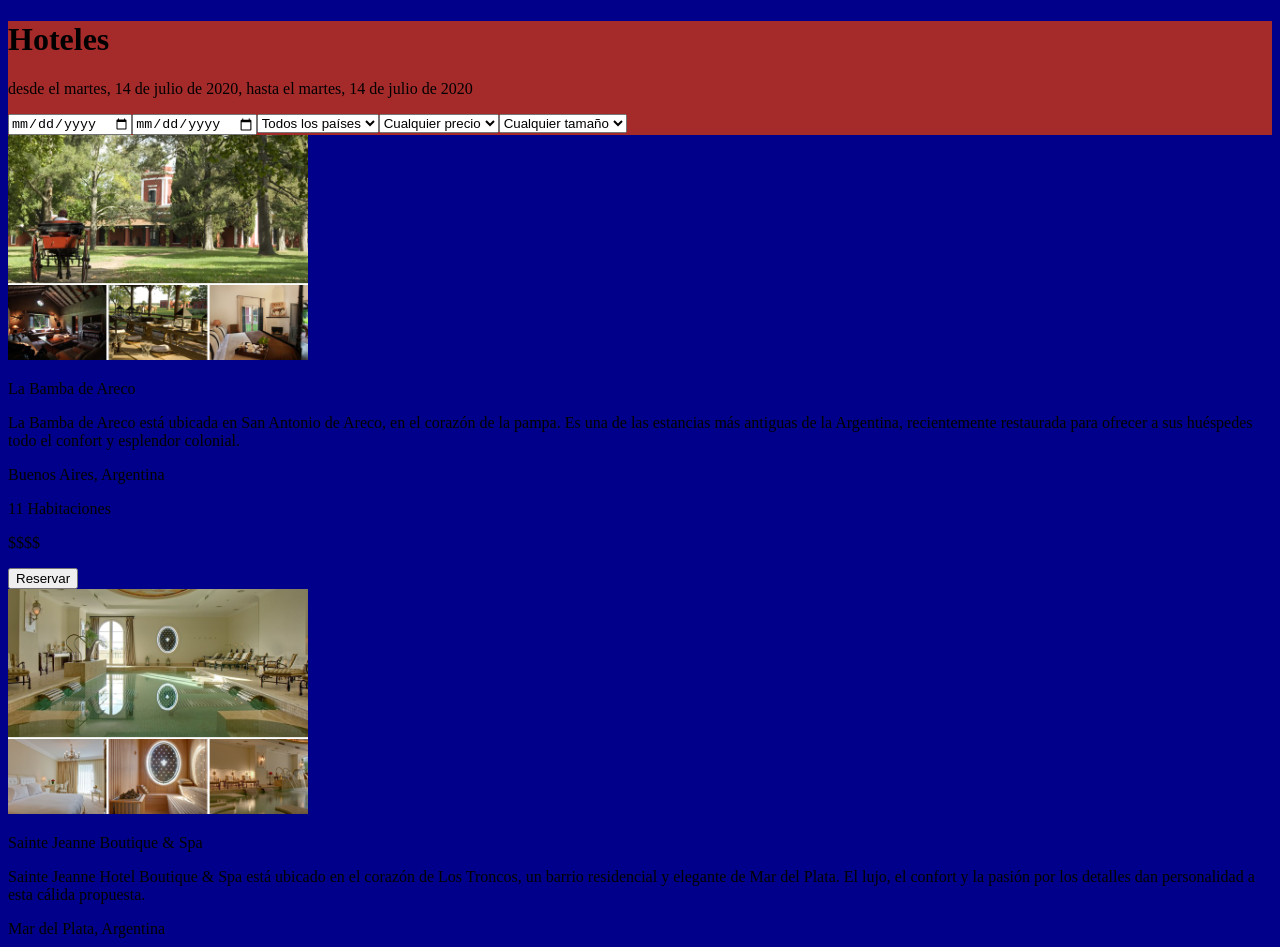
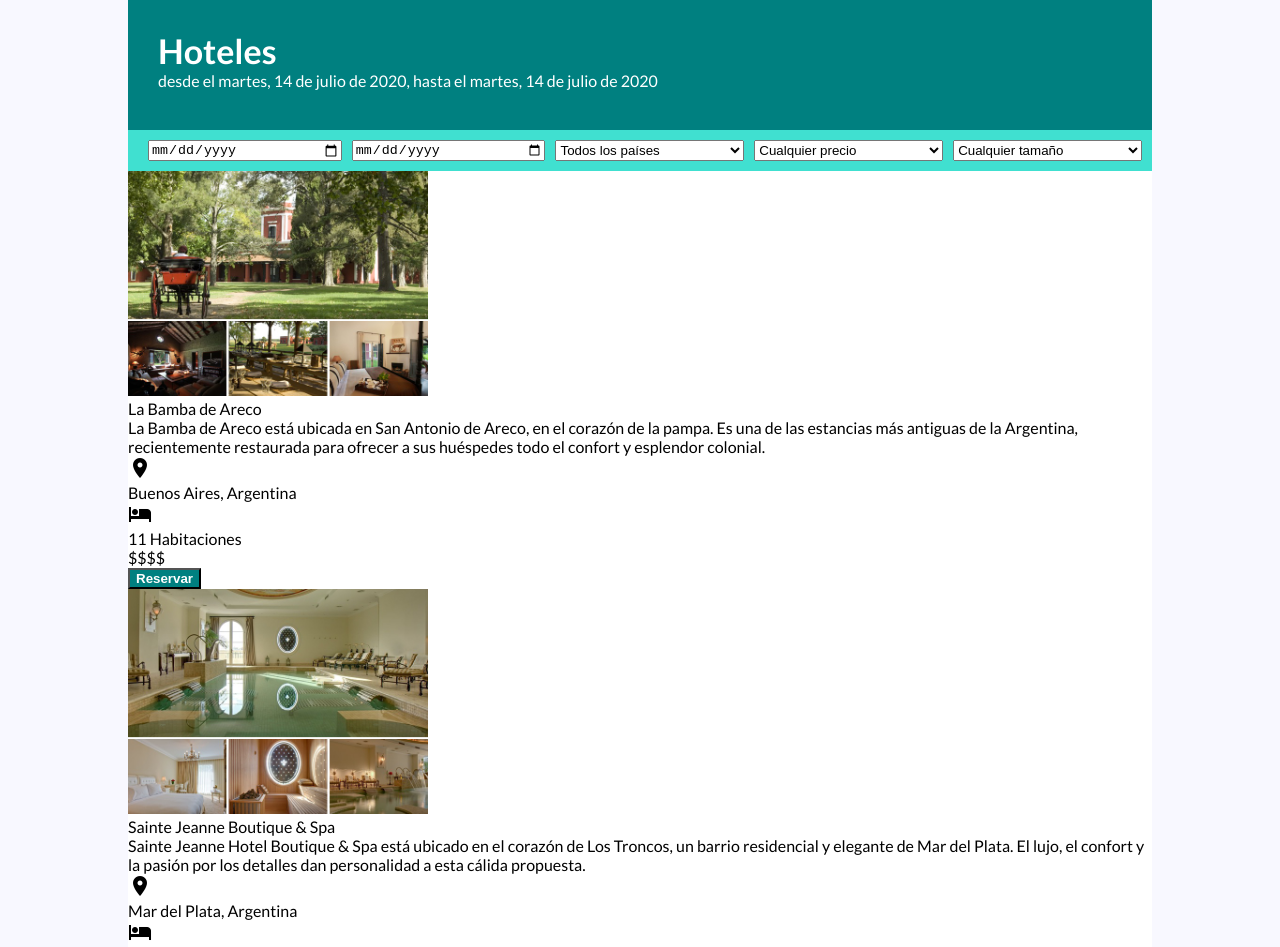
Before and after one commit to noecor/Noelia_Coronel, a plain HTML site: page index.html in a window 1280 px wide. Shown: the top 947 px of the page. Drawn offline with nearby package versions, Linux system fonts and the light colour scheme.

Commit message:
agrego estilos a Header y a Filters

```diff
--- a/index.html
+++ b/index.html
@@ -4,6 +4,8 @@
     <meta charset="UTF-8" />
     <title>Reserva alojamientos</title>
     <link href="styles.css" rel="stylesheet" type="text/css">
+    <link rel="stylesheet" href="https://fonts.googleapis.com/icon?family=Material+Icons">
+    <link href='http://fonts.googleapis.com/css?family=Lato&subset=latin,latin-ext' rel='stylesheet' type='text/css'>
   </head>
   <body>
 
--- a/scripts/card.js
+++ b/scripts/card.js
@@ -30,15 +30,17 @@ class Card extends React.Component {
                 <p>{this.props.description}</p>
             </div>
             <div>
+                <i className="material-icons">room</i>
                 <p>{this.props.city}, {this.props.country}</p>
             </div>
             <div>
+                <i className="material-icons">hotel</i>
                 <p>{this.props.rooms} Habitaciones</p>
             </div>
             <div>
                 <p>{selectedPrice(this.props.price)}</p>
             </div>
-            <button>Reservar</button>
+            <button className="btn">Reservar</button>
         </div>
         );
     }
--- a/scripts/filters.js
+++ b/scripts/filters.js
@@ -31,21 +31,21 @@ class Filters extends React.Component {
   render() {
     const countryOption = countries.map((e) => <option key={e}>{e}</option>);
     return (
-      <div>
-        <input type="date" value={ this.state.initialDate } onChange={this.handleOnClickDate}></input>
-        <input type="date" value={ this.state.endDate } onChange={this.handleOnClickDate2}></input>
-        <select onChange={this.handleOnClickCountry}>
-          <option value="all"> Todos los países</option>
+      <div className="filters">
+        <input className="width-filter" type="date" value={ this.state.initialDate } onChange={this.handleOnClickDate}></input>
+        <input className="width-filter" type="date" value={ this.state.endDate } onChange={this.handleOnClickDate2}></input>
+        <select className="width-filter" onChange={this.handleOnClickCountry}>
+          <option className="width-filter" value="all"> Todos los países</option>
           {countryOption}
         </select>
-        <select onChange={this.handleOnClickPrice}>
+        <select className="width-filter" onChange={this.handleOnClickPrice}>
           <option value="all">Cualquier precio</option>
           <option value="1">$</option>
           <option value="2">$$</option>
           <option value="3">$$$</option>
           <option value="4">$$$$</option>
         </select>
-        <select onChange={this.handleOnClickSize}>
+        <select className="width-filter" onChange={this.handleOnClickSize}>
           <option value="all"> Cualquier tamaño </option>
           <option value="little"> Hotel pequeño </option>
           <option value="medium"> Hotel mediano </option>
--- a/scripts/header.js
+++ b/scripts/header.js
@@ -11,8 +11,8 @@ const selectedDate = (date) =>{
 class Header extends React.Component {
   render() {
     return (
-      <div>
-        <h1>Hoteles</h1>
+      <div className="header">
+        <h1 className="header-title">Hoteles</h1>
         <p>
           desde el {selectedDate(this.props.addInitialDateProp)}, hasta el {selectedDate(this.props.addEndDateProp)}
         </p>
--- a/styles.css
+++ b/styles.css
@@ -1,9 +1,62 @@
-html{
-    background-color: darkblue;
+@import url("https://fonts.googleapis.com/css?family=Lato:400,700");
+@import url("https://fonts.googleapis.com/css?family=Lato:400,700");
+html, body, div, span, applet, object, iframe,
+h1, h2, h3, h4, h5, h6, p, blockquote, pre,
+a, abbr, acronym, address, big, cite, code,
+del, dfn, em, img, ins, kbd, q, s, samp,
+small, strike, strong, sub, sup, tt, var,
+b, u, i, center,
+dl, dt, dd, ol, ul, li,
+fieldset, form, label, legend,
+table, caption, tbody, tfoot, thead, tr, th, td,
+article, aside, canvas, details, embed,
+figure, figcaption, footer, header, hgroup,
+menu, nav, output, ruby, section, summary,
+time, mark, audio, video {
+  margin: 0;
+  padding: 0;
+  border: 0;
+  font-size: 100%;
+  font: inherit;
+  vertical-align: baseline;
+  list-style: none;
 }
+
 body{
-    background-color: brown;
+    background-color: ghostwhite;
+    width: 80%;
+    margin: 0 auto;
+    font-family: 'Lato', sans-serif;
+    font-weight: 400;
+    font-size: 16px;
+}
+
+.header{
+    height: 70px;
+    background-color: teal;
+    color: white;
+    padding: 30px;
+}
+.header-title{
+    font-weight: bold;
+    font-size: 34px;
+}
+.filters{
+    padding: 10px;
+    display: flex;
+    justify-content: space-between;
+    background-color: turquoise;
+}
+.width-filter{
+    margin-left: 10px;
+    width: 200px;
 }
 .Wrapper-CardList{
-    background-color: darkblue;
+    background-color: white;
 }
+
+.btn{
+    background-color: teal;
+    color: white;
+    font-weight: bolder;
+}
```
